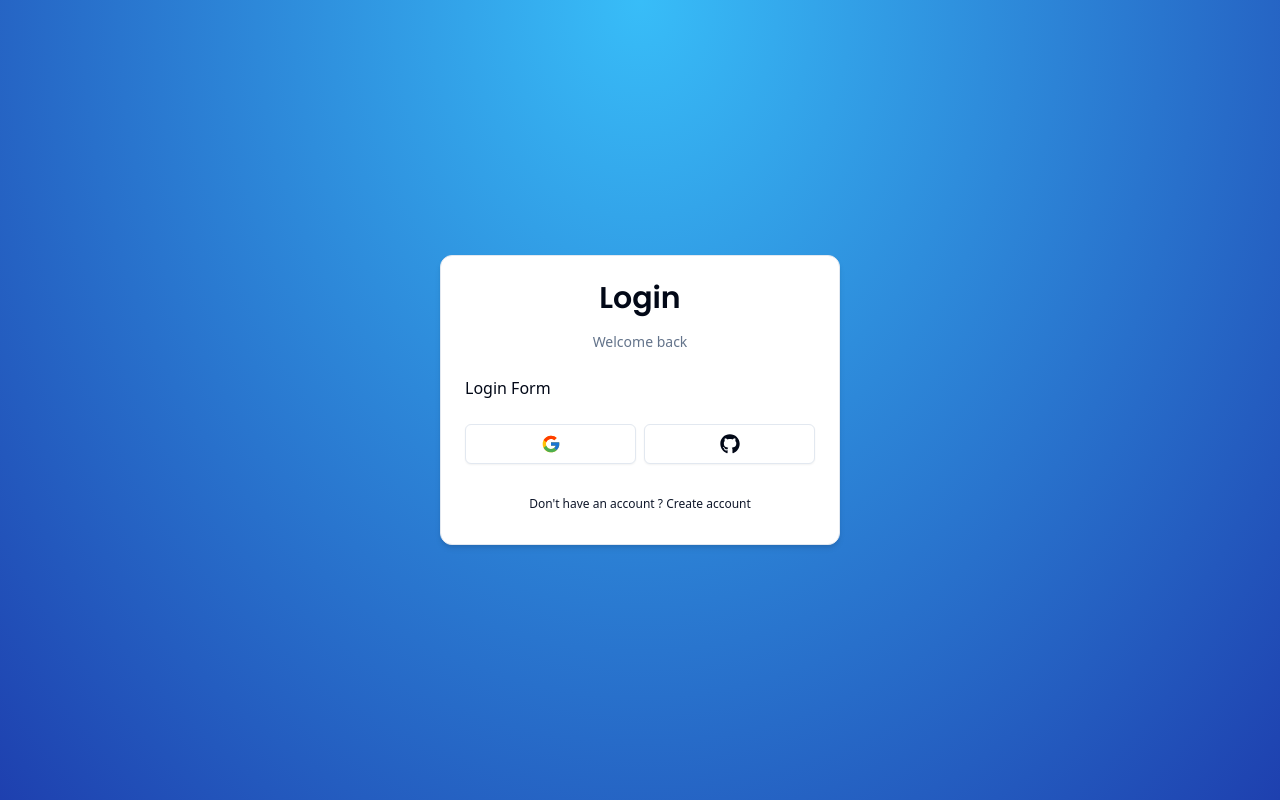
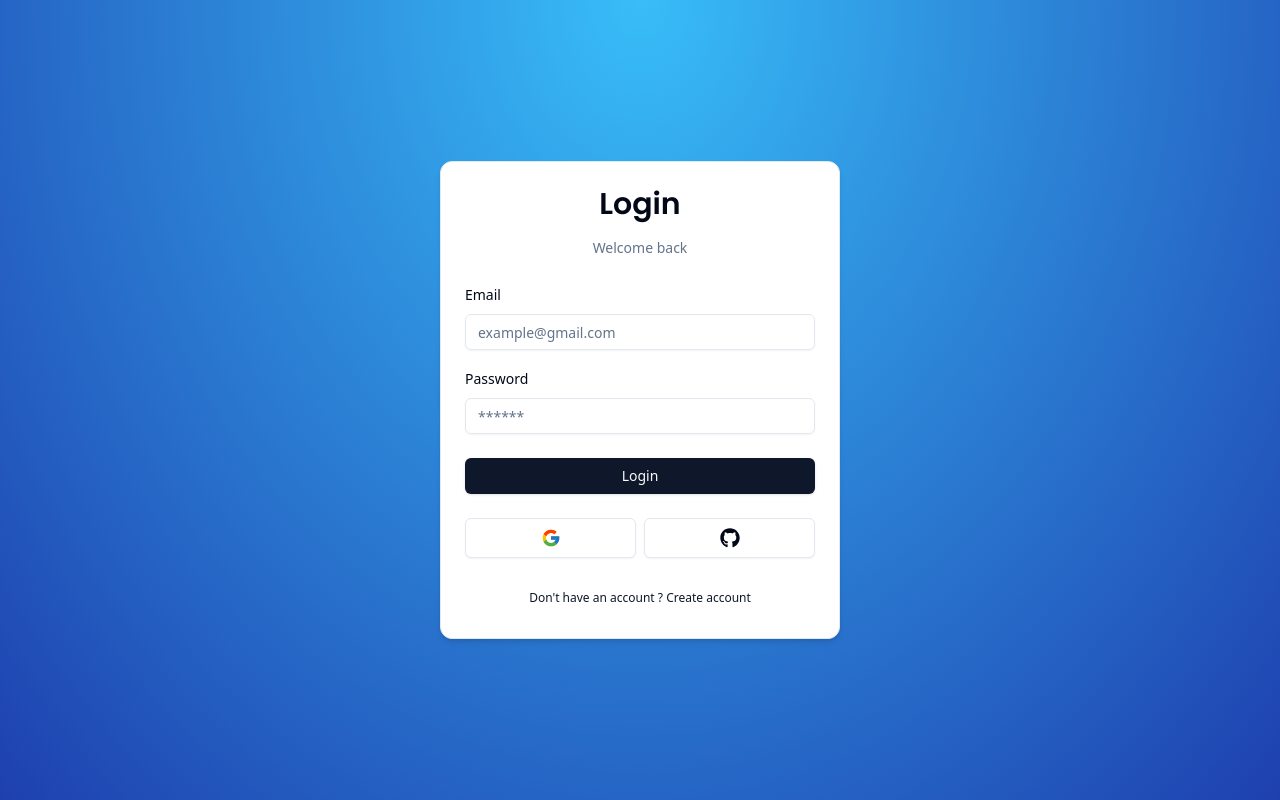
Before and after one commit to Hub-of-Abdullah/sms-project, a Next.js app: page /auth/login in a window 1280 px wide. Built offline with nearby package versions, Linux system fonts and the light colour scheme.

Commit message:
Login page design completed

```diff
--- a/components/auth/card-wrapper.tsx
+++ b/components/auth/card-wrapper.tsx
@@ -3,10 +3,8 @@
 import {
     Card,
     CardContent,
-    CardDescription,
     CardFooter,
     CardHeader,
-    CardTitle,
 } from "@/components/ui/card";
 import { Header } from "@/components/auth/header";
 import { Social } from "@/components/auth/social";
--- a/components/auth/login-form.tsx
+++ b/components/auth/login-form.tsx
@@ -1,6 +1,38 @@
+"use client"
+
+import * as z from "zod";
+import { useForm } from "react-hook-form";
+import { zodResolver } from "@hookform/resolvers/zod";
+import {
+    Form,
+    FormControl,
+    FormField,
+    FormItem,
+    FormLabel,
+    FormMessage,
+  } from "@/components/ui/form"
+
+import { Input } from "@/components/ui/input"
+import { LoginSchema } from "@/schemas";
 import { CardWrapper } from "@/components/auth/card-wrapper"
+import { Button } from "@/components/ui/button";
+import { FormError } from "@/components/ex/form-error";
+import { FormSuccess } from "@/components/ex/form-success";
+
 
 export const LoginForm = () => {
+    const form = useForm<z.infer<typeof LoginSchema>>({
+        resolver: zodResolver(LoginSchema),
+        defaultValues:{
+            email:"",
+            password:"",
+        },
+    });
+
+    const onSubmit = (values: z.infer<typeof LoginSchema>) =>{
+        console.log(values);
+    }
+
     return (
         <CardWrapper
             headerLabel="Welcome back"
@@ -8,7 +40,53 @@
             backButtonLabel="Don't have an account ? Create account"
             showSocial
         >
-            Login Form
+            <Form {...form}>
+                <form onSubmit={form.handleSubmit(onSubmit)}
+                className="space-y-6"
+                >
+                <div className="space-y-4">
+                <FormField
+                 control ={form.control}
+                 name="email"
+                 render={({field}) =>(
+                    <FormItem>
+                        <FormLabel>Email</FormLabel>
+                        <FormControl>
+                            <Input
+                            {...field}
+                            placeholder="example@gmail.com"
+                            type="email"
+                            />
+                        </FormControl>
+                        <FormMessage/>
+                    </FormItem>
+                 )}
+                >
+                </FormField>
+                <FormField
+                 control ={form.control}
+                 name="password"
+                 render={({field}) =>(
+                    <FormItem>
+                        <FormLabel>Password</FormLabel>
+                        <FormControl>
+                            <Input
+                            {...field}
+                            placeholder="******"
+                            type="password"
+                            />
+                        </FormControl>
+                        <FormMessage/>
+                    </FormItem>
+                 )}
+                >
+                </FormField>
+                </div>
+                <FormError message=""/>
+                <FormSuccess message=""/>
+                <Button type="submit" className="w-full">Login</Button>
+                </form>
+            </Form>
         </CardWrapper>
     )
 }
--- /dev/null
+++ b/components/ex/form-error.tsx
@@ -0,0 +1,18 @@
+import { ExclamationTriangleIcon } from "@radix-ui/react-icons";
+
+interface FormErrorProps{
+    message?:string;
+}
+
+
+export const FormError = ({
+    message,
+}:FormErrorProps) => {
+    if(!message) return null;
+    return(
+        <div className="bg-destructive/15 p-2 rounded-md flex items-center gap-x-2 text-sm text-destructive">
+            <ExclamationTriangleIcon className="h-4 w-4"/>
+            <p>{message}</p>
+        </div>
+    )
+}
--- /dev/null
+++ b/components/ex/form-success.tsx
@@ -0,0 +1,17 @@
+import { CheckCircledIcon } from "@radix-ui/react-icons";
+
+interface FormSuccessProps{
+    message?:string;
+}
+
+export const FormSuccess = ({
+    message,
+}:FormSuccessProps) => {
+    if(!message) return null;
+    return(
+        <div className="bg-emerald-500/15 p-2 rounded-md flex items-center gap-x-2 text-sm text-emerald-500	">
+            <CheckCircledIcon className="h-4 w-4"/>
+            <p>{message}</p>
+        </div>
+    )
+}
--- /dev/null
+++ b/components/ui/form.tsx
@@ -0,0 +1,176 @@
+import * as React from "react"
+import * as LabelPrimitive from "@radix-ui/react-label"
+import { Slot } from "@radix-ui/react-slot"
+import {
+  Controller,
+  ControllerProps,
+  FieldPath,
+  FieldValues,
+  FormProvider,
+  useFormContext,
+} from "react-hook-form"
+
+import { cn } from "@/lib/utils"
+import { Label } from "@/components/ui/label"
+
+const Form = FormProvider
+
+type FormFieldContextValue<
+  TFieldValues extends FieldValues = FieldValues,
+  TName extends FieldPath<TFieldValues> = FieldPath<TFieldValues>
+> = {
+  name: TName
+}
+
+const FormFieldContext = React.createContext<FormFieldContextValue>(
+  {} as FormFieldContextValue
+)
+
+const FormField = <
+  TFieldValues extends FieldValues = FieldValues,
+  TName extends FieldPath<TFieldValues> = FieldPath<TFieldValues>
+>({
+  ...props
+}: ControllerProps<TFieldValues, TName>) => {
+  return (
+    <FormFieldContext.Provider value={{ name: props.name }}>
+      <Controller {...props} />
+    </FormFieldContext.Provider>
+  )
+}
+
+const useFormField = () => {
+  const fieldContext = React.useContext(FormFieldContext)
+  const itemContext = React.useContext(FormItemContext)
+  const { getFieldState, formState } = useFormContext()
+
+  const fieldState = getFieldState(fieldContext.name, formState)
+
+  if (!fieldContext) {
+    throw new Error("useFormField should be used within <FormField>")
+  }
+
+  const { id } = itemContext
+
+  return {
+    id,
+    name: fieldContext.name,
+    formItemId: `${id}-form-item`,
+    formDescriptionId: `${id}-form-item-description`,
+    formMessageId: `${id}-form-item-message`,
+    ...fieldState,
+  }
+}
+
+type FormItemContextValue = {
+  id: string
+}
+
+const FormItemContext = React.createContext<FormItemContextValue>(
+  {} as FormItemContextValue
+)
+
+const FormItem = React.forwardRef<
+  HTMLDivElement,
+  React.HTMLAttributes<HTMLDivElement>
+>(({ className, ...props }, ref) => {
+  const id = React.useId()
+
+  return (
+    <FormItemContext.Provider value={{ id }}>
+      <div ref={ref} className={cn("space-y-2", className)} {...props} />
+    </FormItemContext.Provider>
+  )
+})
+FormItem.displayName = "FormItem"
+
+const FormLabel = React.forwardRef<
+  React.ElementRef<typeof LabelPrimitive.Root>,
+  React.ComponentPropsWithoutRef<typeof LabelPrimitive.Root>
+>(({ className, ...props }, ref) => {
+  const { error, formItemId } = useFormField()
+
+  return (
+    <Label
+      ref={ref}
+      className={cn(error && "text-destructive", className)}
+      htmlFor={formItemId}
+      {...props}
+    />
+  )
+})
+FormLabel.displayName = "FormLabel"
+
+const FormControl = React.forwardRef<
+  React.ElementRef<typeof Slot>,
+  React.ComponentPropsWithoutRef<typeof Slot>
+>(({ ...props }, ref) => {
+  const { error, formItemId, formDescriptionId, formMessageId } = useFormField()
+
+  return (
+    <Slot
+      ref={ref}
+      id={formItemId}
+      aria-describedby={
+        !error
+          ? `${formDescriptionId}`
+          : `${formDescriptionId} ${formMessageId}`
+      }
+      aria-invalid={!!error}
+      {...props}
+    />
+  )
+})
+FormControl.displayName = "FormControl"
+
+const FormDescription = React.forwardRef<
+  HTMLParagraphElement,
+  React.HTMLAttributes<HTMLParagraphElement>
+>(({ className, ...props }, ref) => {
+  const { formDescriptionId } = useFormField()
+
+  return (
+    <p
+      ref={ref}
+      id={formDescriptionId}
+      className={cn("text-[0.8rem] text-muted-foreground", className)}
+      {...props}
+    />
+  )
+})
+FormDescription.displayName = "FormDescription"
+
+const FormMessage = React.forwardRef<
+  HTMLParagraphElement,
+  React.HTMLAttributes<HTMLParagraphElement>
+>(({ className, children, ...props }, ref) => {
+  const { error, formMessageId } = useFormField()
+  const body = error ? String(error?.message) : children
+
+  if (!body) {
+    return null
+  }
+
+  return (
+    <p
+      ref={ref}
+      id={formMessageId}
+      className={cn("text-[0.8rem] font-medium text-destructive", className)}
+      {...props}
+    >
+      {body}
+    </p>
+  )
+})
+FormMessage.displayName = "FormMessage"
+
+export {
+  useFormField,
+  Form,
+  FormItem,
+  FormLabel,
+  FormControl,
+  FormDescription,
+  FormMessage,
+  FormField,
+}
--- /dev/null
+++ b/components/ui/input.tsx
@@ -0,0 +1,25 @@
+import * as React from "react"
+
+import { cn } from "@/lib/utils"
+
+export interface InputProps
+  extends React.InputHTMLAttributes<HTMLInputElement> {}
+
+const Input = React.forwardRef<HTMLInputElement, InputProps>(
+  ({ className, type, ...props }, ref) => {
+    return (
+      <input
+        type={type}
+        className={cn(
+          "flex h-9 w-full rounded-md border border-input bg-transparent px-3 py-1 text-sm shadow-sm transition-colors file:border-0 file:bg-transparent file:text-sm file:font-medium placeholder:text-muted-foreground focus-visible:outline-none focus-visible:ring-1 focus-visible:ring-ring disabled:cursor-not-allowed disabled:opacity-50",
+          className
+        )}
+        ref={ref}
+        {...props}
+      />
+    )
+  }
+)
+Input.displayName = "Input"
+
+export { Input }
--- /dev/null
+++ b/components/ui/label.tsx
@@ -0,0 +1,26 @@
+"use client"
+
+import * as React from "react"
+import * as LabelPrimitive from "@radix-ui/react-label"
+import { cva, type VariantProps } from "class-variance-authority"
+
+import { cn } from "@/lib/utils"
+
+const labelVariants = cva(
+  "text-sm font-medium leading-none peer-disabled:cursor-not-allowed peer-disabled:opacity-70"
+)
+
+const Label = React.forwardRef<
+  React.ElementRef<typeof LabelPrimitive.Root>,
+  React.ComponentPropsWithoutRef<typeof LabelPrimitive.Root> &
+    VariantProps<typeof labelVariants>
+>(({ className, ...props }, ref) => (
+  <LabelPrimitive.Root
+    ref={ref}
+    className={cn(labelVariants(), className)}
+    {...props}
+  />
+))
+Label.displayName = LabelPrimitive.Root.displayName
+
+export { Label }
--- a/package.json
+++ b/package.json
@@ -9,8 +9,10 @@
     "lint": "next lint"
   },
   "dependencies": {
+    "@hookform/resolvers": "^3.4.2",
     "@radix-ui/react-dropdown-menu": "^2.0.6",
     "@radix-ui/react-icons": "^1.3.0",
+    "@radix-ui/react-label": "^2.0.2",
     "@radix-ui/react-slot": "^1.0.2",
     "@radix-ui/react-tooltip": "^1.0.7",
     "class-variance-authority": "^0.7.0",
@@ -19,9 +21,11 @@
     "next-themes": "^0.3.0",
     "react": "^18",
     "react-dom": "^18",
+    "react-hook-form": "^7.51.5",
     "react-icons": "^5.2.1",
     "tailwind-merge": "^2.3.0",
-    "tailwindcss-animate": "^1.0.7"
+    "tailwindcss-animate": "^1.0.7",
+    "zod": "^3.23.8"
   },
   "devDependencies": {
     "@types/node": "^20",
--- /dev/null
+++ b/schemas/index.ts
@@ -0,0 +1,10 @@
+import * as z from "zod";
+
+export const LoginSchema = z.object({
+    email : z.string().email({
+        message:"Email is required"
+    }),
+    password : z.string().min(1,{
+        message:"Password is required"
+    })
+});
```
Also changed, not shown: 1 other file (tests, documents, lock files or other folders).
